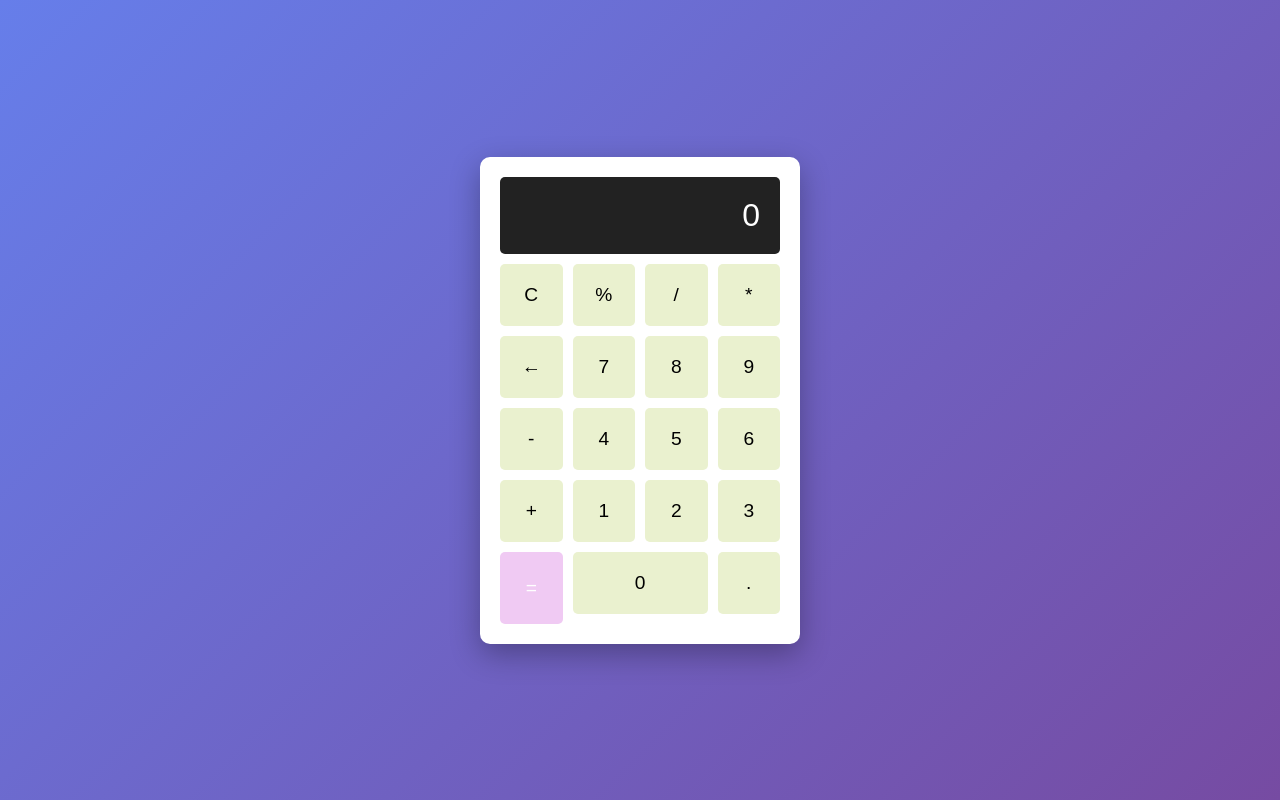
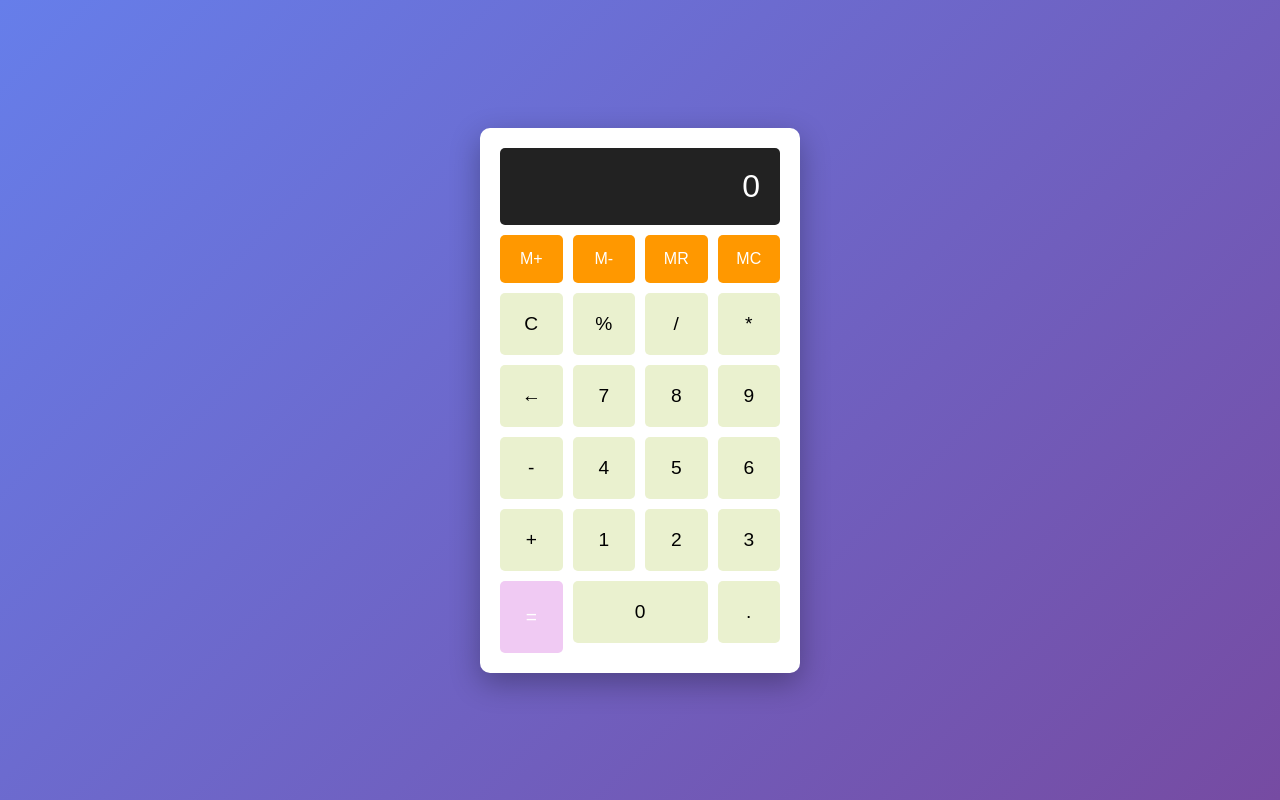
Before and after one commit to juliechen1027-railgun/calculator-app, a plain HTML site: page index.html in a window 1280 px wide. Drawn offline with Linux system fonts and the light colour scheme.

Commit message:
Add memory buttons UI

```diff
--- a/index.html
+++ b/index.html
@@ -9,6 +9,14 @@
 <body>
     <div class="calculator">
         <div class="display" id="display">0</div>
+
+        <div class="memory-buttons">
+            <button onclick="memoryAdd()" class="memory-btn">M+</button>
+            <button onclick="memorySubtract()" class="memory-btn">M-</button>
+            <button onclick="memoryRecall()" class="memory-btn">MR</button>
+            <button onclick="memoryClear()" class="memory-btn">MC</button>
+        </div>
+
         <div class="buttons">
             <button onclick="clearDisplay()">C</button>
             <button onclick="calculatePercentage()">%</button>
--- a/style.css
+++ b/style.css
@@ -70,3 +70,29 @@ button:active {
 .zero {
     grid-column: span 2;
 }
+
+.memory-buttons {
+    display: grid;
+    grid-template-columns: repeat(4, 1fr);
+    gap: 10px;
+    margin-bottom: 10px;
+}
+
+.memory-btn {
+    padding: 15px;
+    font-size: 1em;
+    background: #ff9800;
+    color: white;
+    border: none;
+    border-radius: 5px;
+    cursor: pointer;
+    transition: all 0.3s;
+}
+
+.memory-btn:hover {
+    background: #f57c00;
+}
+
+.memory-btn:active {
+    transform: scale(0.95);
+}
```
